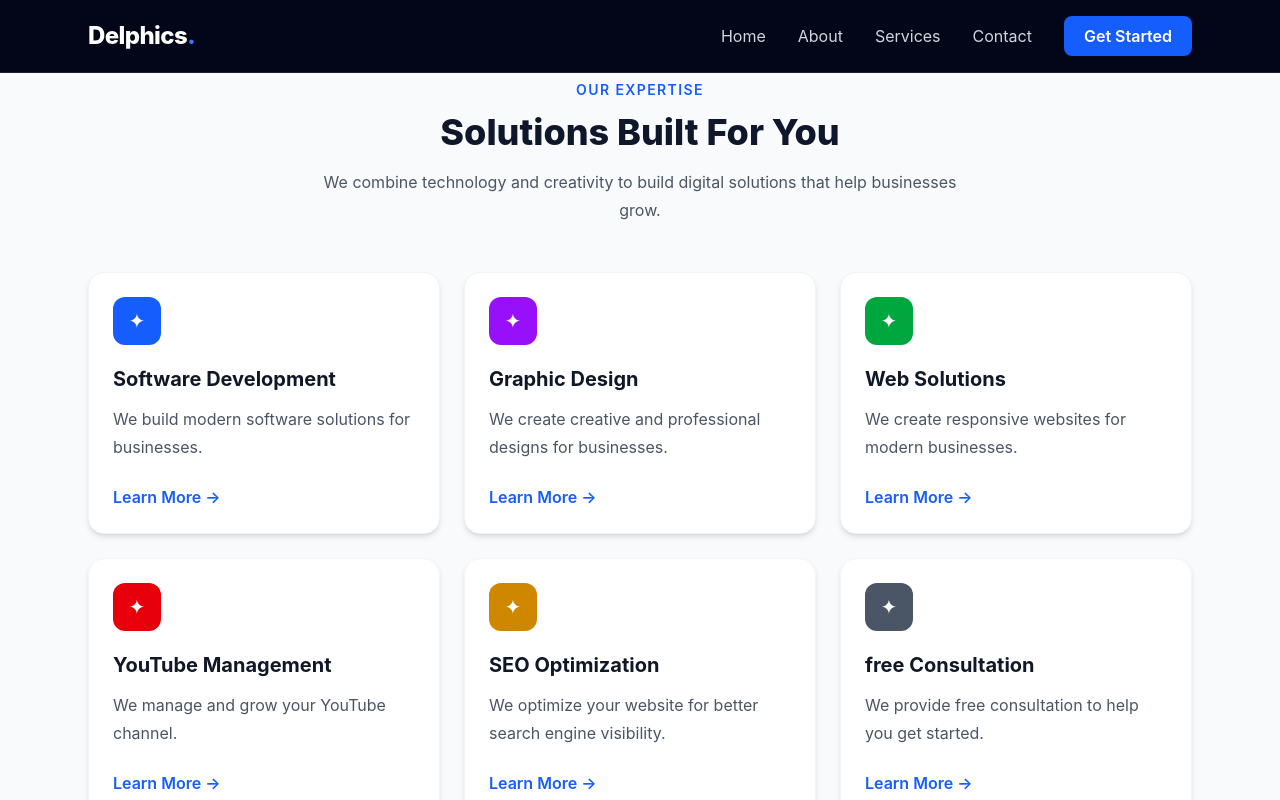
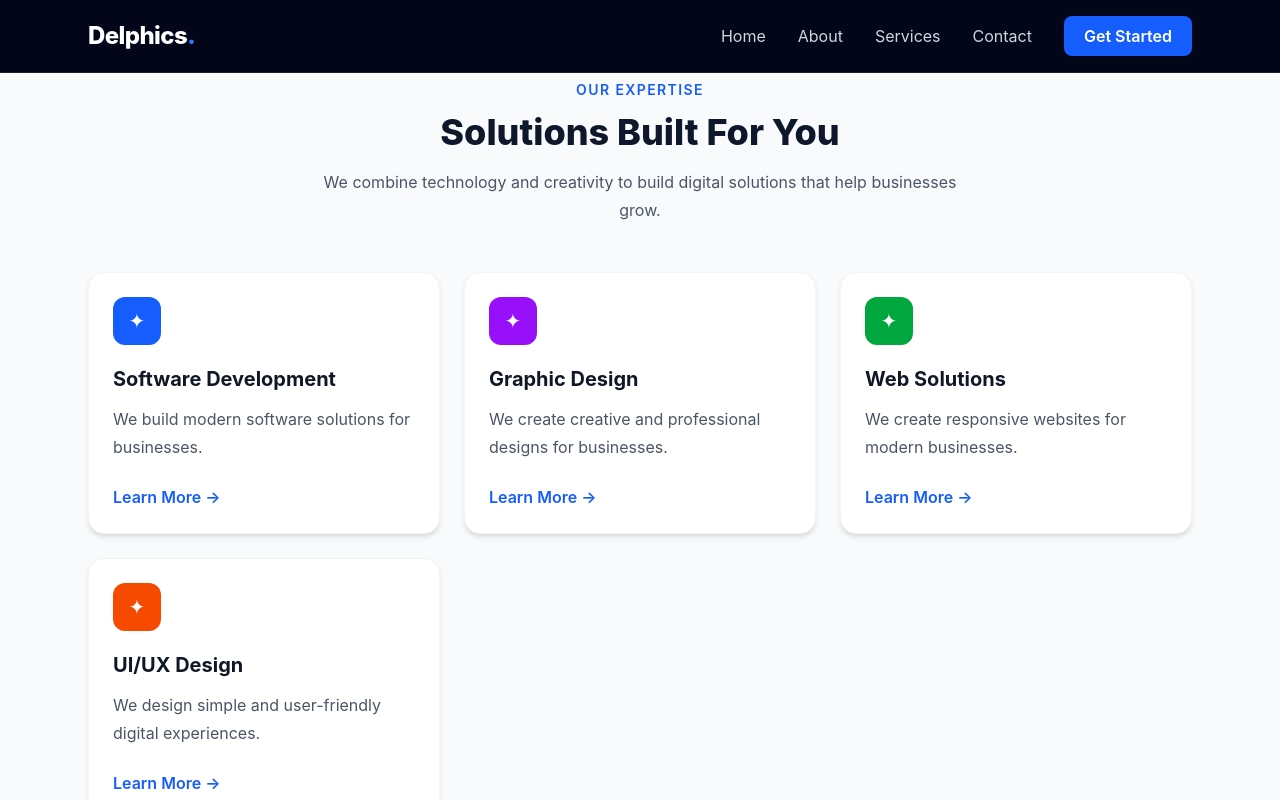
Before and after one commit to delphinn2901/Tailwind-Learning, a React (Vite) app: page / in a window 1280 px wide. Shown: the top 800 px of the page. Built offline with nearby package versions, Linux system fonts and the light colour scheme.

Commit message:
making of dynamic services with react

```diff
--- a/src/App.css
+++ b/src/App.css
@@ -182,3 +182,9 @@
     border-right-color: var(--border);
   }
 }
+
+@import "tailwindcss";
+
+html {
+  scroll-behavior: smooth;
+}
--- a/src/components/About.jsx
+++ b/src/components/About.jsx
@@ -1,6 +1,6 @@
 function About() {
   return (
-    <section className="bg-white py-20">
+    <section id="about" className="bg-white py-20">
       <div className="max-w-6xl mx-auto px-6">
 
         <div className="grid grid-cols-1 md:grid-cols-2 gap-12 items-center">
--- a/src/components/Navbar.jsx
+++ b/src/components/Navbar.jsx
@@ -32,26 +32,25 @@ function Navbar() {
 </a>
 
 <a
-              href="#"
+  href="#about"
   className="text-gray-300 hover:text-white transition"
 >
   About
 </a>
 
 <a
-              href="#"
+  href="#services"
   className="text-gray-300 hover:text-white transition"
 >
   Services
 </a>
 
 <a
-              href="#"
+  href="#contact"
   className="text-gray-300 hover:text-white transition"
 >
   Contact
 </a>
-
             <button className="bg-blue-600 hover:bg-blue-700 transition px-5 py-2 rounded-lg font-semibold">
               Get Started
             </button>
@@ -85,26 +84,25 @@ function Navbar() {
 </a>
 
 <a
-                href="#"
+  href="#about"
   className="text-gray-300 hover:text-white transition"
 >
   About
 </a>
 
 <a
-                href="#"
+  href="#services"
   className="text-gray-300 hover:text-white transition"
 >
   Services
 </a>
 
 <a
-                href="#"
+  href="#contact"
   className="text-gray-300 hover:text-white transition"
 >
   Contact
 </a>
-
               <button className="bg-blue-600 hover:bg-blue-700 transition px-5 py-2 rounded-lg font-semibold w-full">
                 Get Started
               </button>
--- a/src/components/ServiceCard.jsx
+++ b/src/components/ServiceCard.jsx
@@ -1,6 +1,6 @@
 function ServiceCard({ title, description, color }) {
   return (
-    <div className="bg-white p-6 rounded-2xl border border-gray-100 shadow-md hover:shadow-xl hover:-translate-y-2 transition duration-300">
+    <div className="bg-white p-6 rounded-2xl border border-gray-100 shadow-md hover:shadow-xl hover:-translate-y-2 hover:border-blue-300 transition duration-300">
 
       {/* Icon */}
       <div className={`w-12 h-12 ${color} rounded-xl flex items-center justify-center text-white text-xl`}>
--- a/src/components/Services.jsx
+++ b/src/components/Services.jsx
@@ -1,12 +1,40 @@
 import ServiceCard from "./ServiceCard"
+
+const services = [
+  {
+    title: "Software Development",
+    description: "We build modern software solutions for businesses.",
+    color: "bg-blue-600",
+  },
+  {
+    title: "Graphic Design",
+    description: "We create creative and professional designs for businesses.",
+    color: "bg-purple-600",
+  },
+  {
+    title: "Web Solutions",
+    description: "We create responsive websites for modern businesses.",
+    color: "bg-green-600",
+  },
+  {
+  title: "UI/UX Design",
+  description: "We design simple and user-friendly digital experiences.",
+  color: "bg-orange-600",
+},
+]
 
 function Services() {
   return (
-    <section className="bg-slate-50 py-20">
+    <section
+      id="services"
+      className="bg-slate-50 py-20"
+    >
+
       <div className="max-w-6xl mx-auto px-6">
 
         {/* Section Header */}
         <div className="text-center max-w-2xl mx-auto">
+
           <p className="text-blue-600 font-semibold uppercase tracking-widest text-sm">
             OUR EXPERTISE
           </p>
@@ -19,50 +47,25 @@ function Services() {
             We combine technology and creativity to build digital
             solutions that help businesses grow.
           </p>
+
         </div>
 
         {/* Service Cards */}
         <div className="grid grid-cols-1 md:grid-cols-3 gap-6 mt-12">
 
-          <ServiceCard
-            title="Software Development"
-            description="We build modern software solutions for businesses."
-            color="bg-blue-600"
-          />
-
-          <ServiceCard
-            title="Graphic Design"
-            description="We create creative and professional designs for businesses."
-            color="bg-purple-600"
-          />
-
-          <ServiceCard
-            title="Web Solutions"
-            description="We create responsive websites for modern businesses."
-            color="bg-green-600"
-          />
-
-          <ServiceCard
-            title="YouTube Management"
-            description="We manage and grow your YouTube channel."
-            color="bg-red-600"
-          />
-
-          <ServiceCard
-            title="SEO Optimization"
-            description="We optimize your website for better search engine visibility."
-            color="bg-yellow-600"
-          />
-
-          <ServiceCard
-            title="free Consultation"
-            description="We provide free consultation to help you get started."
-            color="bg-gray-600"
-          />
+          {services.map((service) => (
+            <ServiceCard
+              key={service.title}
+              title={service.title}
+              description={service.description}
+              color={service.color}
+            />
+          ))}
 
         </div>
 
       </div>
+
     </section>
   )
 }
```
Lines whose indentation alone changed are shown as unchanged.
